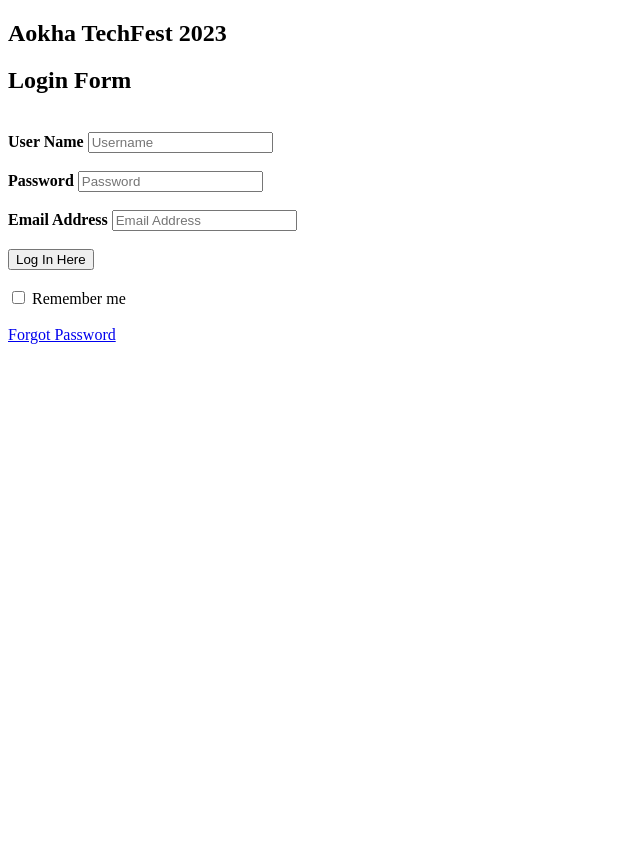
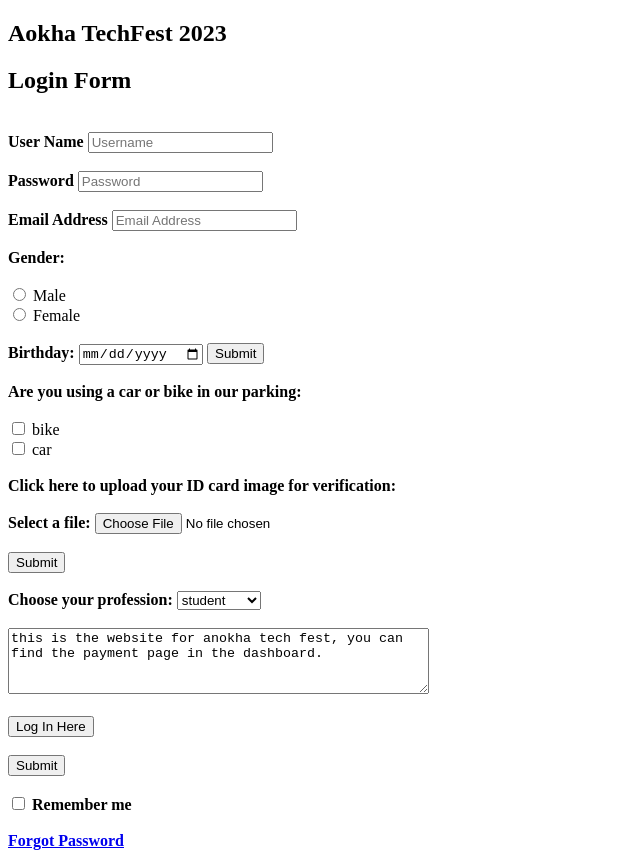
Before and after one commit to rakshan-k/20CYS202-UID, a plain HTML site: page anokha/login.html in a window 1280 px wide. Shown: the whole page, without its empty margins (0-640 px from the left). Before the commit the page ends 800 px from the top, so only its background shows below. Drawn offline with Linux system fonts and the light colour scheme.

Commit message:
Add files via upload

```diff
--- a/anokha/login.html
+++ b/anokha/login.html
@@ -1,6 +1,20 @@
 <!DOCTYPE html>
 <html>
 <head>
+<script>
+function validateform(){
+var name=document.myform.uname.value;
+var password=document.myform.pass.value;
+
+if (uname==null || uname==""){
+  alert("Name can't be blank");
+  return false;
+}else if(pass.length<6){
+  alert("Password must be at least 6 characters long.");
+  return false;
+  }
+}
+</script>
 <style>
 body {
   font-family: 'Times New Roman', serif;
@@ -27,12 +41,57 @@ body {
         </lel>
         <input type="text" name="email" id="email" placeholder="Email Address">
         <br><br>
+        <label><b>Gender:
+        </b><br><br>
+        </label>
+        <input type="radio" >
+        <label for="gender">Male</label><br>
+        <input type="radio" >
+        <label for="gender">Female</label><br> <br>
+        <form>
+        <label for="birthday"><b>Birthday:</b></label>
+        <input type="date" id="birthday" name="birthday">
+        <input type="submit">
+        </form>
+        <br><br>
+
+        <label><b>Are you using a car or bike in our parking:
+        </b><br><br>
+        </label>
+        <input type="checkbox" id="vehicle1" name="vehicle1" value="Bike">
+        <label for="vehicle1">  bike</label><br>
+        <input type="checkbox" id="vehicle2" name="vehicle2" value="Car">
+        <label for="vehicle2"> car</label><br><br>
+        <b>Click here to upload your ID card image for verification:<b><br><br>
+<form action="/action_page.php">
+  <label for="myfile">Select a file:</label>
+  <input type="file" id="myfile" name="myfile"><br><br>
+  <input type="submit">
+  <br><br>
+    <label for="type">Choose your profession:</label>
+  <select name="type" id="type">
+    <option value="student">student</option>
+    <option value="teacher">teachers</option>
+    <option value="staff">staff</option>
+    <option value="volunteers">volunteers</option>
+    <option value="others">others</option>
+  </select>
+  <br><br>
+        <textarea id="anokha" name="anokha" rows="4" cols="50">this is the website for anokha tech fest, you can find the payment page in the dashboard.</textarea> <br>  <br>
+
         <input type="button" name="log" id="log" value="Log In Here">
+
         <br><br>
+
+  <input type="submit" value="Submit">
+</form>
+        <br>
         <input type="checkbox" id="check">
+
         <span>Remember me</span>
         <br><br>
         <a href="forgot_password.html">Forgot Password</a>
+
 
 
     </form>
```
